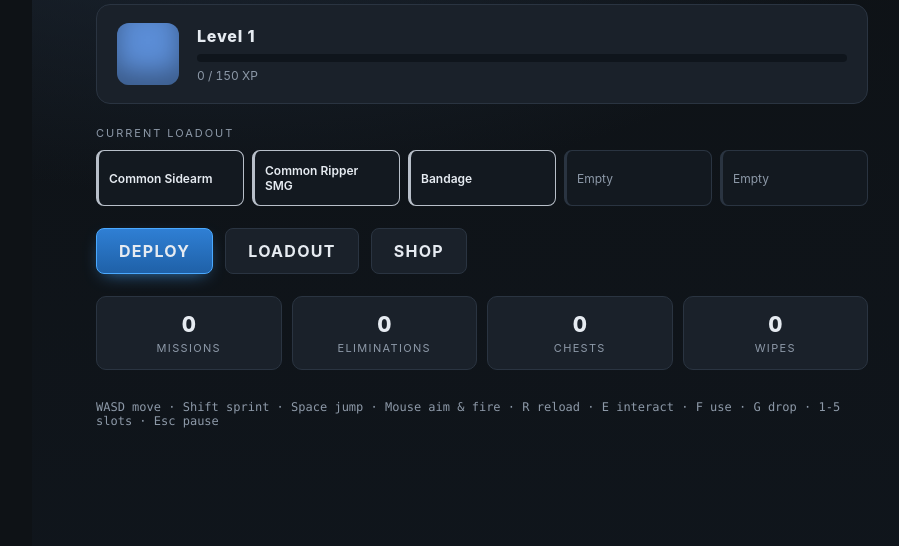
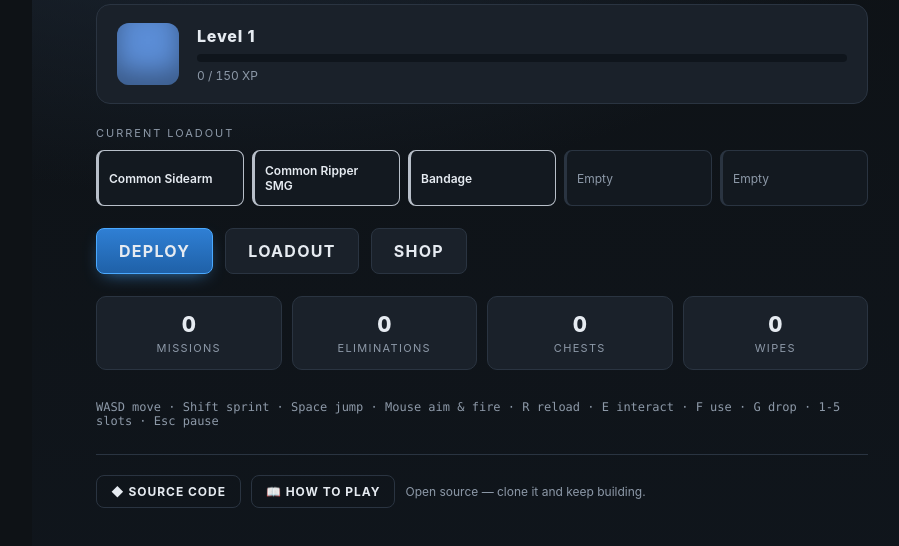
Before and after one commit to dantongyu/Claude-Apps, a plain HTML site: page index.html in a window 1280 px wide. Shown: the part 86-632 px from the top of the page, without its empty margins (158-1057 px from the left). Drawn offline with nearby package versions, Linux system fonts and the light colour scheme.

Commit message:
Add source-code and guide links to the lobby
The game is played at a URL with no other navigation, so a player who wants to
read or fork the code has no way out of it. Adds a footer row on the lobby with
links to the repository and the player guide.

Both open in a new tab so a session in progress is never lost.

Co-Authored-By: Claude Opus 5 (1M context) <noreply@anthropic.com>
Claude-Session: https://claude.ai/code/session_01Qm12DUiLX3DedpB2KAmaC1

```diff
--- a/src/ui/screens/Lobby.js
+++ b/src/ui/screens/Lobby.js
@@ -4,6 +4,18 @@ import { loadoutItems } from '../../inventory/Stash.js';
 import { itemName, itemColor } from '../../inventory/Item.js';
 import { activeSkinColor } from '../../economy/Shop.js';
 import { State } from '../../core/GameState.js';
+
+const REPO_URL = 'https://github.com/dantongyu/Claude-Apps';
+const GUIDE_URL = 'https://github.com/dantongyu/Claude-Apps/blob/main/HOW_TO_PLAY.md';
+
+// Opens in a new tab so a player mid-session never loses their place.
+function externalLink(label, href) {
+  return h('a', {
+    class: 'btn ghost small link',
+    text: label,
+    attrs: { href, target: '_blank', rel: 'noopener noreferrer' },
+  });
+}
 
 export function renderLobby(root, app) {
   const p = app.profile;
@@ -52,6 +64,11 @@ export function renderLobby(root, app) {
     ),
     stats,
     h('p', { class: 'hint', text: 'WASD move · Shift sprint · Space jump · Mouse aim & fire · R reload · E interact · F use · G drop · 1-5 slots · Esc pause' }),
+    h('div', { class: 'links' },
+      externalLink('◆ SOURCE CODE', REPO_URL),
+      externalLink('📖 HOW TO PLAY', GUIDE_URL),
+      h('span', { class: 'links-note', text: 'Open source — clone it and keep building.' }),
+    ),
   ));
 }
 
--- a/src/ui/styles.css
+++ b/src/ui/styles.css
@@ -173,6 +173,13 @@ html, body {
   min-height: 46px; display: flex; align-items: center;
 }
 .strip-slot.filled { color: var(--text); font-weight: 600; }
+
+.links {
+  display: flex; align-items: center; flex-wrap: wrap; gap: 10px;
+  margin-top: 26px; padding-top: 20px; border-top: 1px solid var(--line);
+}
+.btn.link { text-decoration: none; display: inline-flex; align-items: center; }
+.links-note { font-size: 12px; color: var(--muted); }
 
 .lobby-stats { display: grid; grid-template-columns: repeat(4, 1fr); gap: 10px; margin-top: 8px; }
 .stat { background: var(--panel); border: 1px solid var(--line); border-radius: 10px; padding: 14px; text-align: center; }
```
